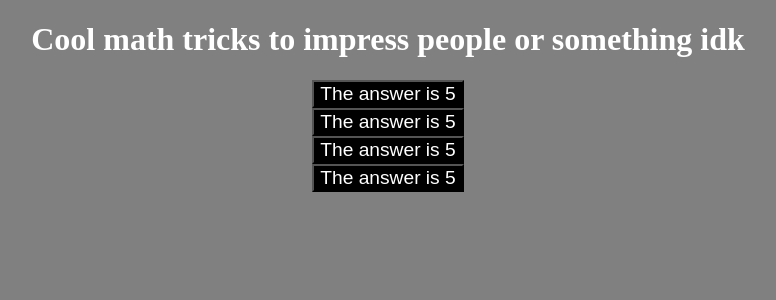
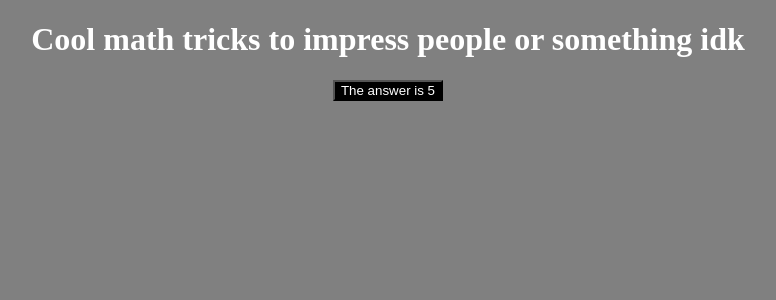
Before and after one commit to lamaqdahodwala/cool-math-tricks, a Flask app: template templates/index.html in a window 1280 px wide. Shown: the top 300 px of the page, without its empty margins (252-1028 px from the left). Run offline with Flask 2, Linux system fonts and the light colour scheme; the template is opened without the code that fills it, so the values that code supplies are empty.

Commit message:
new file heirarchy

```diff
--- a/main.py
+++ b/main.py
@@ -7,4 +7,7 @@
 def home():
     return render_template('index.html')
 
+@app.route('/answeris5')
+def answeris5():
+    return render_template('answeris5/index.html')
 app.run(host='127.0.0.1', port=5500)
--- a/templates/index.html
+++ b/templates/index.html
@@ -9,15 +9,8 @@
 </head>
 <body>
     <h1>Cool math tricks to impress people or something idk</h1>
-    <script src="static/script.js"></script>
-    <button id='answeris5btn' onclick='answeris5()'>The answer is 5</button>
-    <br>
-    <button id='answeris5btn' onclick='answeris5()'>The answer is 5</button>
-    <br>
-    <button id='answeris5btn' onclick='answeris5()'>The answer is 5</button>
-    <br>
-    <button id='answeris5btn' onclick='answeris5()'>The answer is 5</button>
-    <br>
+    <a href="/answeris5" id="answeris5"><button>The answer is 5</button></a>
+
 
 
 </body>
```
Also changed, not shown: static/answeris5/script.js (renamed from static/script.js), static/answeris5/style.css (renamed from static/style.css), templates/answeris5/index.html (added).
